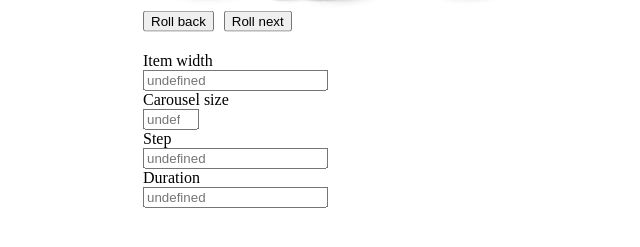
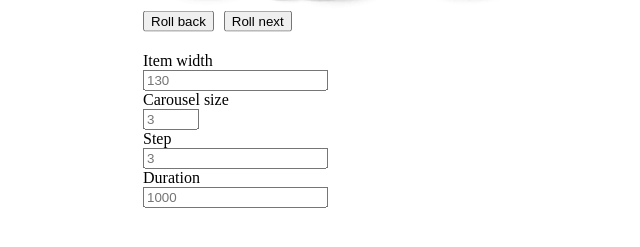
Before and after one commit to mate-academy/react_carousel, a React (Create React App) app: page / in a window 1280 px wide. Shown: the part 409-656 px from the top of the page, without its empty margins (322-962 px from the left). Built offline with nearby package versions, Linux system fonts and the light colour scheme; the HTML template or start-up script is replaced by a standard one.

Commit message:
Correct Solution

```diff
--- a/src/App.js
+++ b/src/App.js
@@ -24,6 +24,30 @@ class App extends React.Component {
     animationDuration: 1000,
   };
 
+  editWidth = (event) => {
+    return this.setState({
+      itemWidth: event.target.value,
+    });
+  }
+
+  editSize = (event) => {
+    return this.setState({
+      frameSize: event.target.value,
+    });
+  }
+
+  editStep = (event) => {
+    return this.setState({
+      step: event.target.value,
+    });
+  }
+
+  editDuration = (event) => {
+    return this.setState({
+      animationDuration: event.target.value,
+    });
+  }
+
   render() {
     const {
       images,
@@ -49,6 +73,11 @@ class App extends React.Component {
           animationDuration={animationDuration}
         />
         <CarouselSettings
+          images={images}
+          itemWidth={itemWidth}
+          frameSize={frameSize}
+          step={step}
+          animationDuration={animationDuration}
           editWidth={this.editWidth}
           editSize={this.editSize}
           editStep={this.editStep}
--- a/src/components/CarouselSettings/CarouselSettings.js
+++ b/src/components/CarouselSettings/CarouselSettings.js
@@ -4,41 +4,6 @@ import PropTypes from 'prop-types';
 import './CarouselSettings.scss';
 
 class CarouselSettings extends React.Component {
-  props = {
-    itemWidth: this.props.itemWidth,
-    frameSize: this.props.frameSize,
-    step: this.props.step,
-    animationDuration: this.props.animationDuration,
-    editWidth: this.editWidth,
-    editSize: this.editSize,
-    editStep: this.editStep,
-    editDuration: this.editDuration,
-  }
-
-  editWidth = (event) => {
-    return this.setState({
-      itemWidth: event.target.value,
-    });
-  }
-
-  editSize = (event) => {
-    return this.setState({
-      frameSize: event.target.value,
-    });
-  }
-
-  editStep = (event) => {
-    return this.setState({
-      step: event.target.value,
-    });
-  }
-
-  editDuration = (event) => {
-    return this.setState({
-      animationDuration: event.target.value,
-    });
-  }
-
   render() {
     const {
       itemWidth,
```
